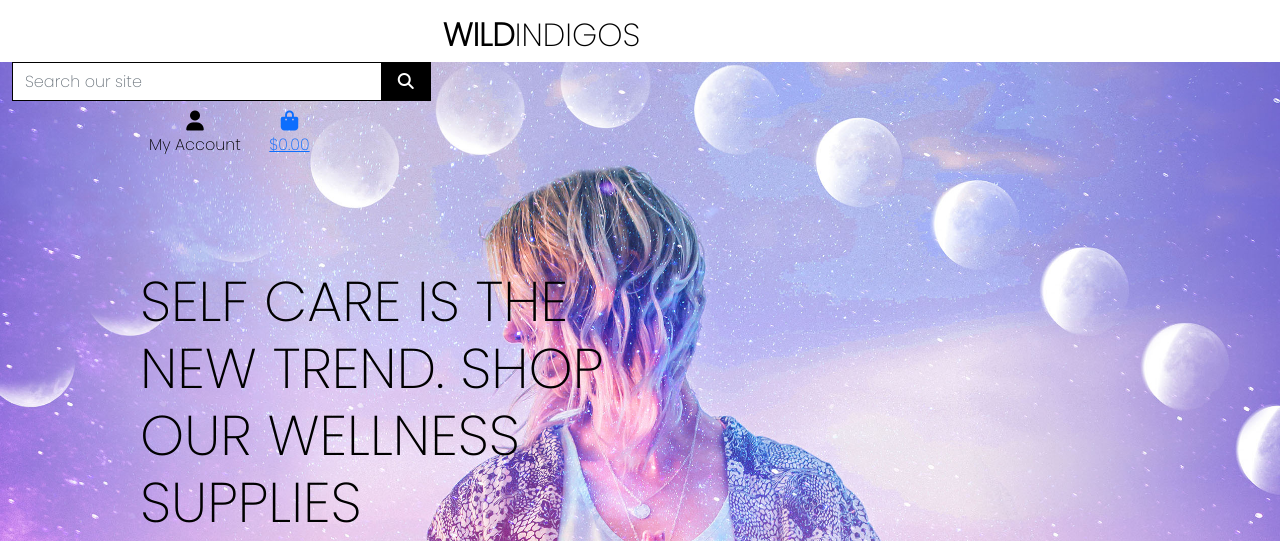
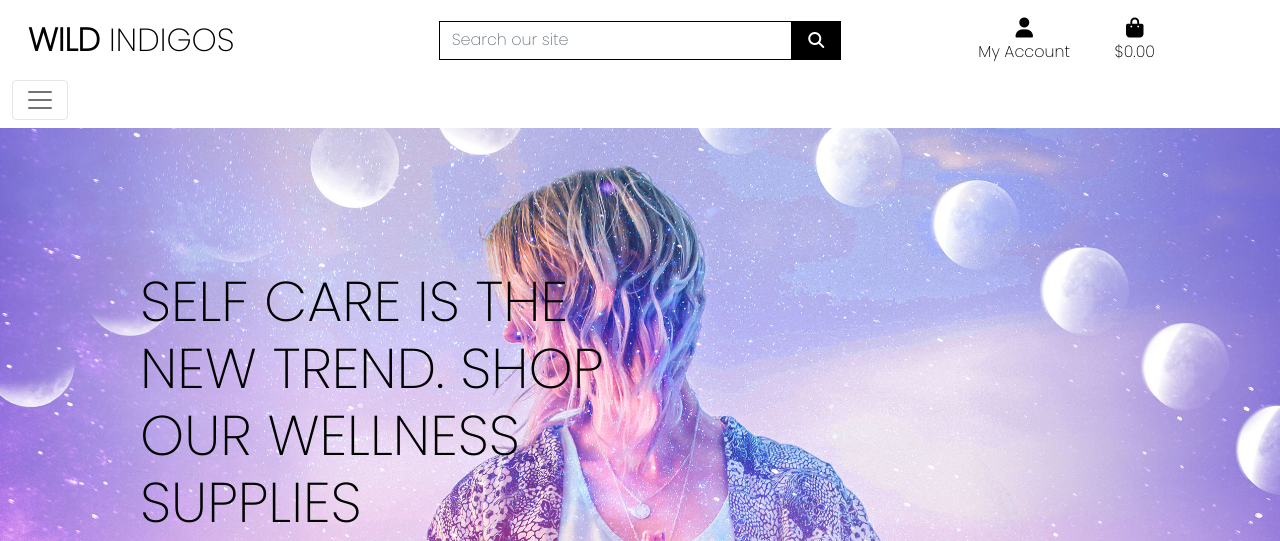
Before and after one commit to susanmarie87/Wild_Boutique, a Django app: page / in a window 1280 px wide. Shown: the top 541 px of the page. Run offline with Django 3.2, Linux system fonts and the light colour scheme; some libraries are stand-ins or nearby versions.

Commit message:
Add Navbar toggle. Cleaned up code.

```diff
--- a/templates/base.html
+++ b/templates/base.html
@@ -46,9 +46,9 @@
 <body>
     <header class="container-fluid fixed-top">
         <div id="topnav" class="row bg-white pt-lg-2 d-none d-lg-flex">
-            <div class="col-12 col-lg-4 my-auto py-1 py-lg-0 text-center text-lg-left"></div>
+            <div class="col-12 col-lg-4 my-auto py-1 py-lg-0 text-center text-lg-left">
                 <a href="{% url 'home' %}" class="nav-link main-logo-link">
-                <h2 class="logo-font text-black my-0"><strong>Wild</strong>Indigos</h2>
+                    <h2 class="logo-font text-black my-0"><strong>Wild</strong> Indigos</h2>
                 </a>
             </div>
             <div class="col-12 col-lg-4 my-auto py-1 py-lg-0">
@@ -90,7 +90,8 @@
                         </div>
                     </li>
                     <li class="list-inline-item">
-                <a class="{% if grand_total %}text-info font-weight-bold{%else%}text-black{%endif%}nav-link" href="">
+                        <a class="{% if grand_total %}text-info font-weight-bold{% else %}text-black{% endif %} nav-link"
+                            href="">
                             <div class="text-center">
                                 <div><i class="fas fa-shopping-bag fa-lg"></i></div>
                                 <p class="my-0">
@@ -105,6 +106,14 @@
                     </li>
                 </ul>
             </div>
+        </div>
+        <div class="row bg-white">
+            <nav class="navbar navbar-expand=lg navbar-light w-100">
+                <button class="navbar-toggler" type="button" data-toggle="collapse" data-target="#main-nav"
+                    aria-control="main-nav" aria-expanded="false" aria-label="Toggle naviagtion">
+                    <span class="navbar-toggler-icon"></span>
+                </button>
+            </nav>
         </div>
     </header>
 
```
Lines whose indentation alone changed are shown as unchanged.
